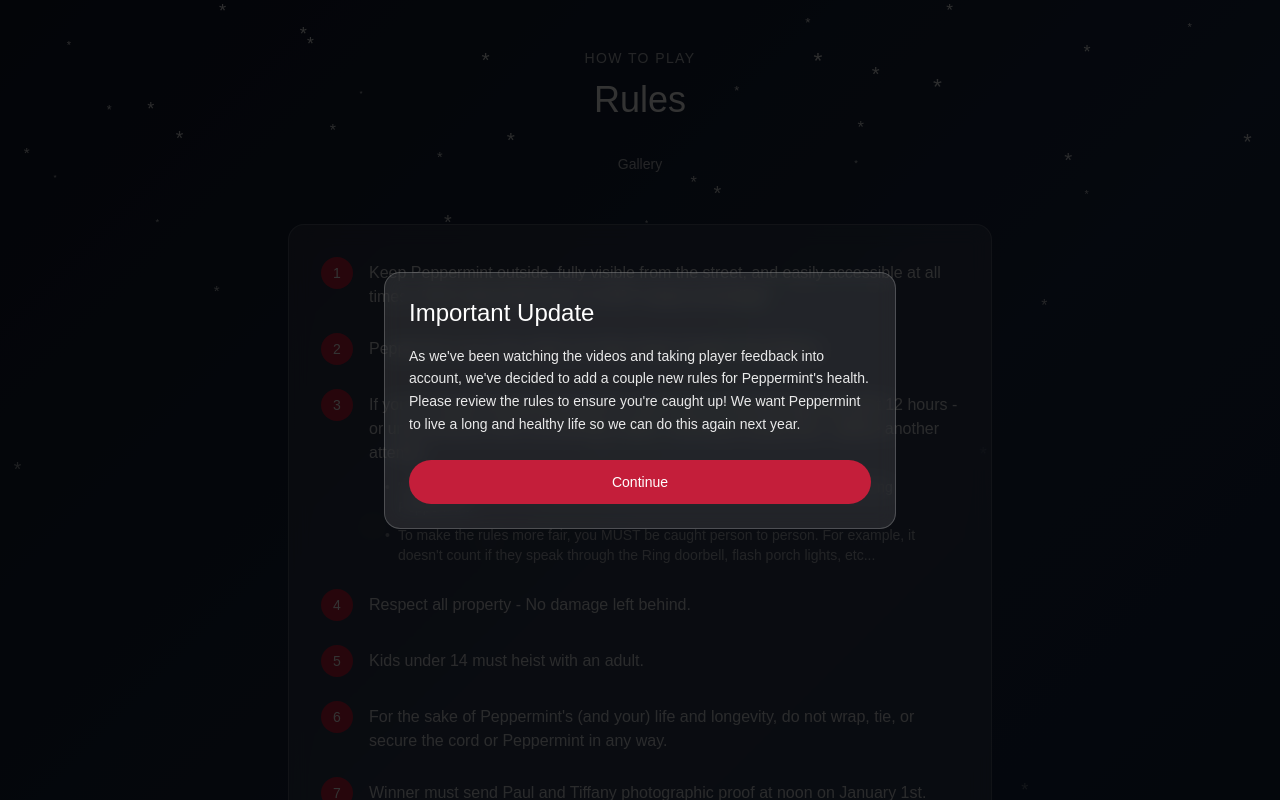
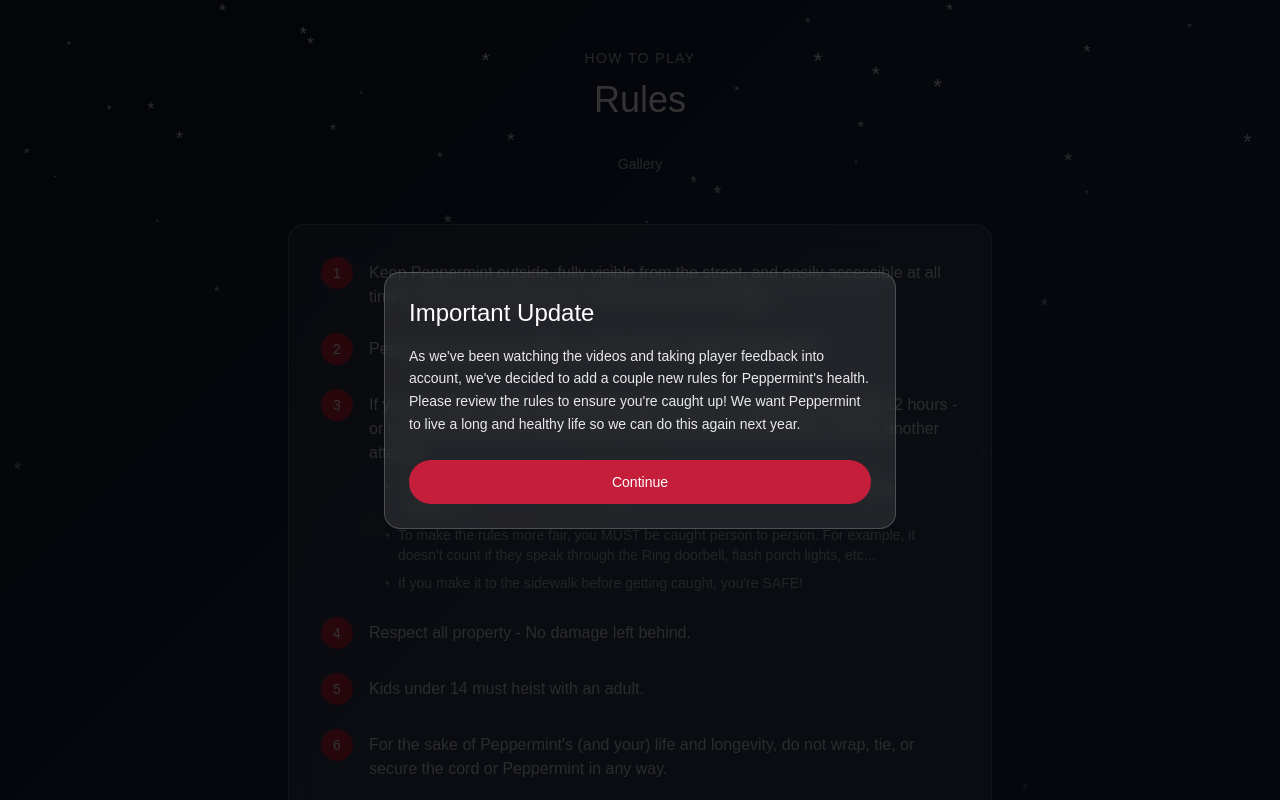
Before and after one commit to ressik/peppermint-tracker, a Next.js app: page /rules in a window 1280 px wide. Shown: the top 800 px of the page. Built offline with nearby package versions, Linux system fonts and the light colour scheme.

Commit message:
Rule change

```diff
--- a/src/app/rules/page.tsx
+++ b/src/app/rules/page.tsx
@@ -55,6 +55,10 @@ export default function RulesPage() {
                   <span className="text-white/40">•</span>
                   <span>To make the rules more fair, you MUST be caught person to person. For example, it doesn't count if they speak through the Ring doorbell, flash porch lights, etc...</span>
                 </li>
+                <li className="flex gap-2">
+                  <span className="text-white/40">•</span>
+                  <span>If you make it to the sidewalk before getting caught, you're SAFE!</span>
+                </li>
               </ul>
             </div>
           </li>
```
